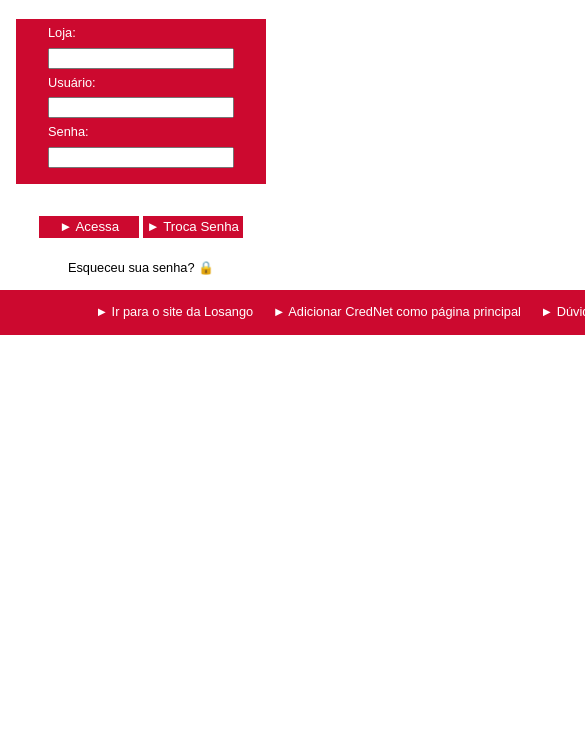
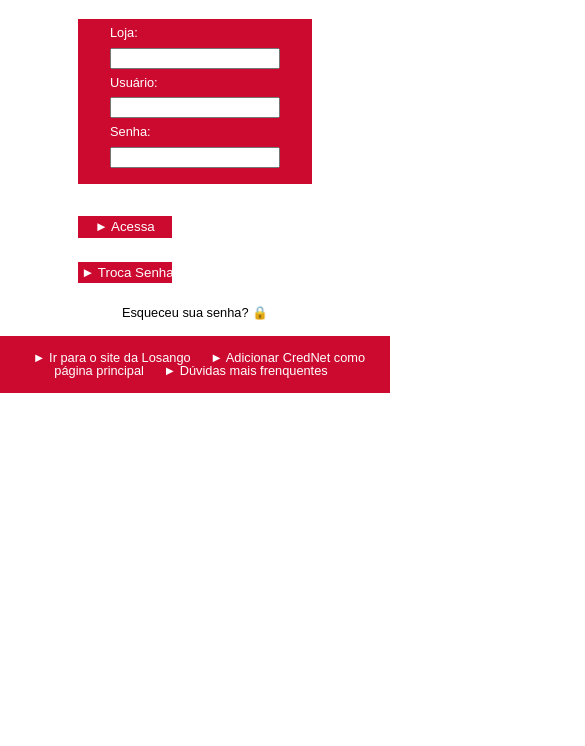
Before and after one commit to julioreisdev/clone-project, a plain HTML site: page losango/index.html in a window 390 px wide. Shown: the part 98-844 px from the top of the page, 585 px wide, since content can reach past the window. Drawn offline with Linux system fonts and the light colour scheme.

Commit message:
Adding responsive mode

```diff
--- /dev/null
+++ b/losango/scss/_content-login.scss
@@ -0,0 +1,32 @@
+.content-login {
+  @extend %pattern-size-container;
+
+  .form {
+    @extend %pattern-color-section, %pattern-size-form;
+
+    .legend,
+    .input {
+      display: block;
+    }
+    .legend {
+      padding: 0.5rem 0;
+    }
+    .input {
+      width: 100%;
+    }
+  }
+
+  .acess-change-password {
+    @extend %pattern-size-form;
+    padding: 0;
+    text-align: center;
+
+    .submit {
+      @extend %pattern-color-section;
+      border: none;
+      width: 40%;
+      padding: 0.2rem;
+      margin-bottom: 1.5rem;
+    }
+  }
+}
--- /dev/null
+++ b/losango/scss/_media-queries.scss
@@ -0,0 +1,14 @@
+@media (max-width: 768px) {
+  %pattern-size-container {
+    width: 100%;
+  }
+
+  %pattern-size-form {
+    width: 60%;
+    margin: 2rem auto 1rem auto;
+  }
+
+  .submit {
+    display: block !important;
+  }
+}
--- /dev/null
+++ b/losango/scss/_sass-property.scss
@@ -0,0 +1,19 @@
+$red: #cc092f;
+$white: #fff;
+$font: "Arial";
+
+%pattern-size-container {
+  width: 800px;
+  margin: 0 auto;
+}
+
+%pattern-color-section {
+  background-color: $red;
+  color: $white;
+}
+
+%pattern-size-form {
+  width: 250px;
+  margin: 2rem 0 1rem 1rem;
+  padding: 0rem 2rem 1rem 2rem;
+}
--- a/losango/scss/style.scss
+++ b/losango/scss/style.scss
@@ -1,22 +1,4 @@
-$red: #CC092F;
-$white: #fff;
-$font: 'Arial';
-
-%pattern-size-container {
-  width: 800px;
-  margin: 0 auto;
-}
-
-%pattern-color-section {
-  background-color: $red;
-  color: $white;
-}
-
-%pattern-size-form {
-  width: 250px;
-  margin: 2rem 0 1rem 1rem;
-  padding: 0rem 2rem 1rem 2rem;
-}
+@import "sass-property";
 
 .page {
   font-family: $font;
@@ -28,37 +10,7 @@ $font: 'Arial';
 }
 
 .main {
-  .content-login {
-    @extend %pattern-size-container;
-
-    .form {
-      @extend %pattern-color-section, %pattern-size-form;
-
-      .legend, .input {
-        display: block;
-      }
-      .legend {
-        padding: 0.5rem 0;
-      }
-      .input {
-        width: 100%;
-      }
-    }
-
-    .acess-change-password {
-      @extend %pattern-size-form;
-      padding: 0;
-      text-align: center;
-
-      .submit {
-        @extend %pattern-color-section;
-        border: none;
-        width: 40%;
-        padding: 0.2rem;
-        margin-bottom: 1.5rem;
-      }
-    }
-  }
+  @import "content-login";
 }
 
 .footer {
@@ -70,3 +22,5 @@ $font: 'Arial';
     color: $white !important;
   }
 }
+
+@import "media-queries";
```
Also changed, not shown: losango/css/style.css, 1 other file.
